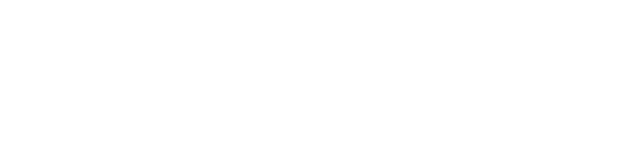
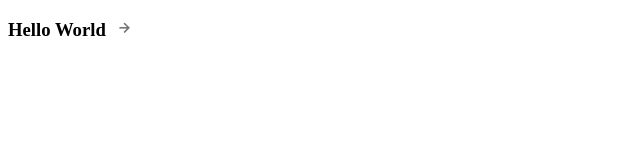
Before and after one commit to akib0079/influencer-products, a plain HTML site: page index.html in a window 1280 px wide. Shown: the whole page, without its empty margins (0-640 px from the left). Drawn offline with nearby package versions, Linux system fonts and the light colour scheme.

Commit message:
testing!

```diff
--- a/index.html
+++ b/index.html
@@ -14,7 +14,7 @@
 </head>
 <body>
 
-
+    <h3>Hello World<i class='bx bx-right-arrow-alt bx-fade-right hello'></i></h3>
 
 
 
```
